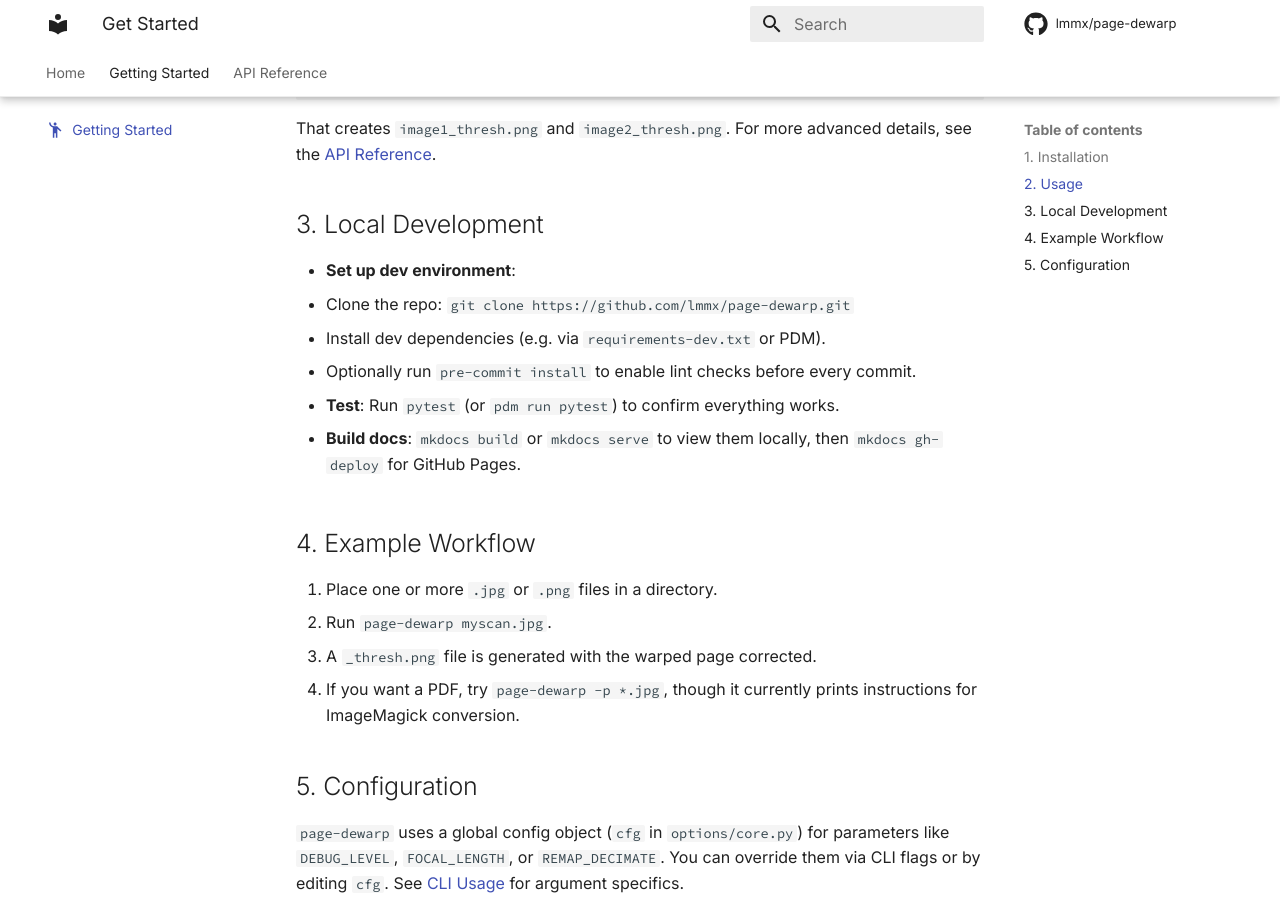
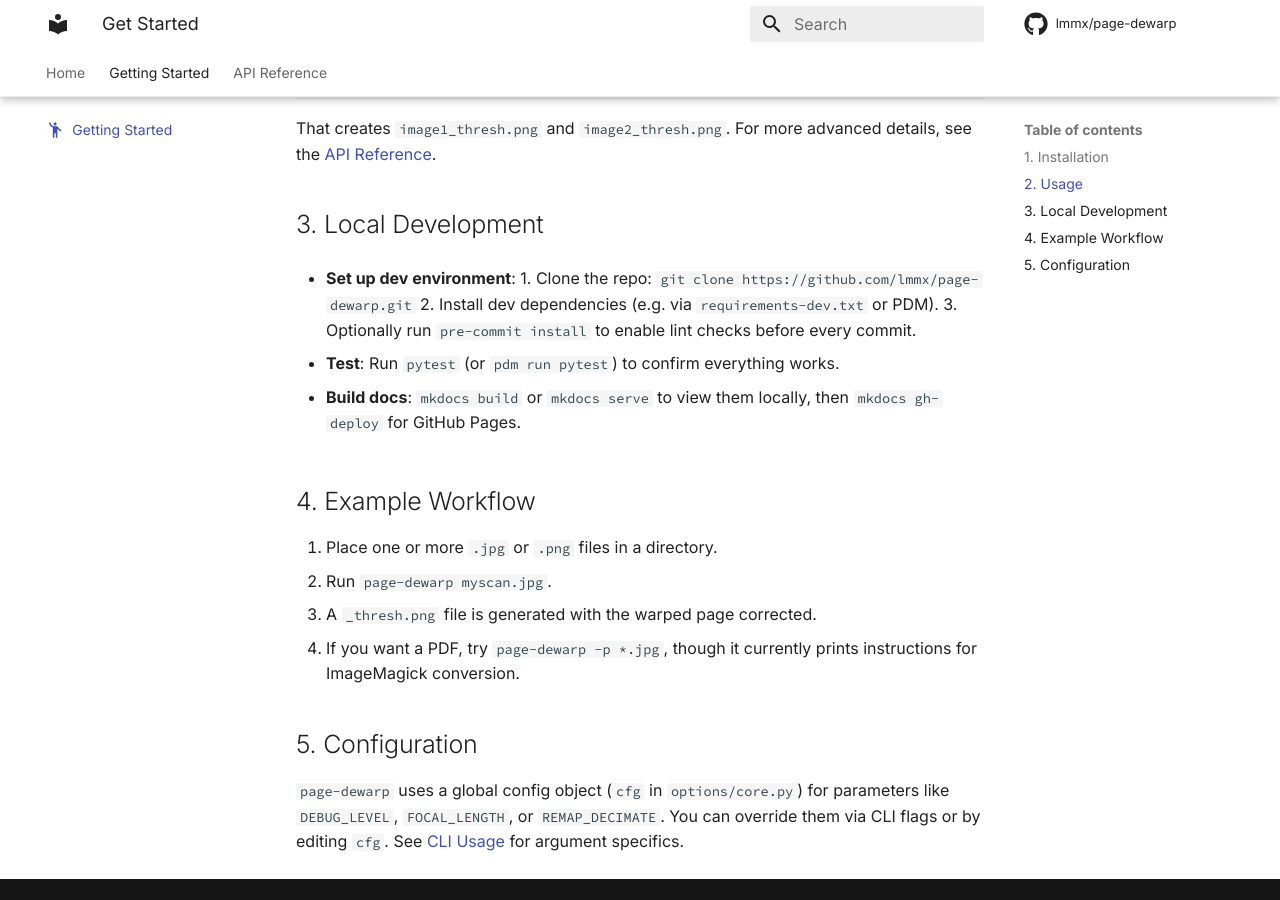
Before and after one commit to lmmx/page-dewarp, an MkDocs documentation site: the page built from docs/get_started.md, in a window 1280 px wide and 900 px high, scrolled down 689 px. Built offline with MkDocs 1.6.1 and Material for MkDocs 9.7.7, drawn with Linux system fonts in a browser that asks for light colours; comment, search, counter and statistics services are not loaded; part of the change alters nothing that is shown.

```diff
--- a/mkdocs.yml
+++ b/mkdocs.yml
@@ -68,6 +68,7 @@ markdown_extensions:
   - pymdownx.superfences
   - pymdownx.tasklist:
       custom_checkbox: true
+  - sane_lists
   - toc:
       permalink: true
 
```
